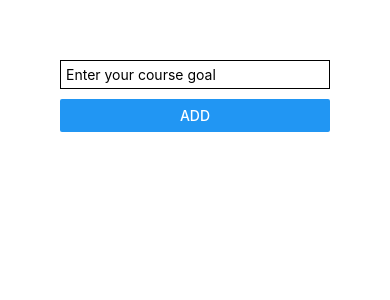
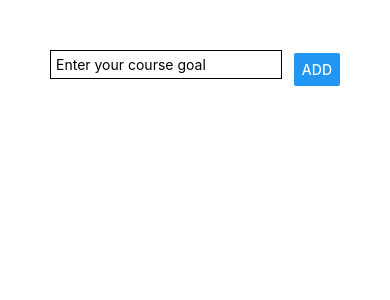
Before and after one commit to Collins33/Goals-reactnative, a React Native app: screen / in a window 390 px wide. Shown: the top 300 px of the page. Built offline with nearby package versions, Linux system fonts and the light colour scheme.

Commit message:
Add the styling object from react native

```diff
--- a/App.js
+++ b/App.js
@@ -3,16 +3,9 @@ import { StyleSheet, Text, View, TextInput, Button } from 'react-native';
 
 export default function App() {
   return (
-    <View style={{
-      padding: 60
-    }}>
-      <View>
-        <TextInput placeholder="Enter your course goal" style={{
-          borderColor: 'black',
-          borderWidth: 1,
-          marginBottom: 10,
-          padding: 5
-        }}/>
+    <View style={styles.mainScreen}>
+      <View style={styles.bodyContainer}>
+        <TextInput placeholder="Enter your course goal" style={styles.inputContainer}/>
         <Button title="ADD"/>
       </View>
       <View>
@@ -23,10 +16,19 @@ export default function App() {
 }
 
 const styles = StyleSheet.create({
-  container: {
-    flex: 1,
-    backgroundColor: '#fff',
-    alignItems: 'center',
-    justifyContent: 'center',
+  mainScreen:{
+    padding: 50,
   },
+  bodyContainer:{
+    flexDirection: 'row',
+    justifyContent: 'space-between',
+    alignItems: 'center'
+  },
+  inputContainer:{
+    borderColor: 'black',
+    borderWidth: 1,
+    marginBottom: 10,
+    padding: 5,
+    width: '80%'
+  }
 });
```
